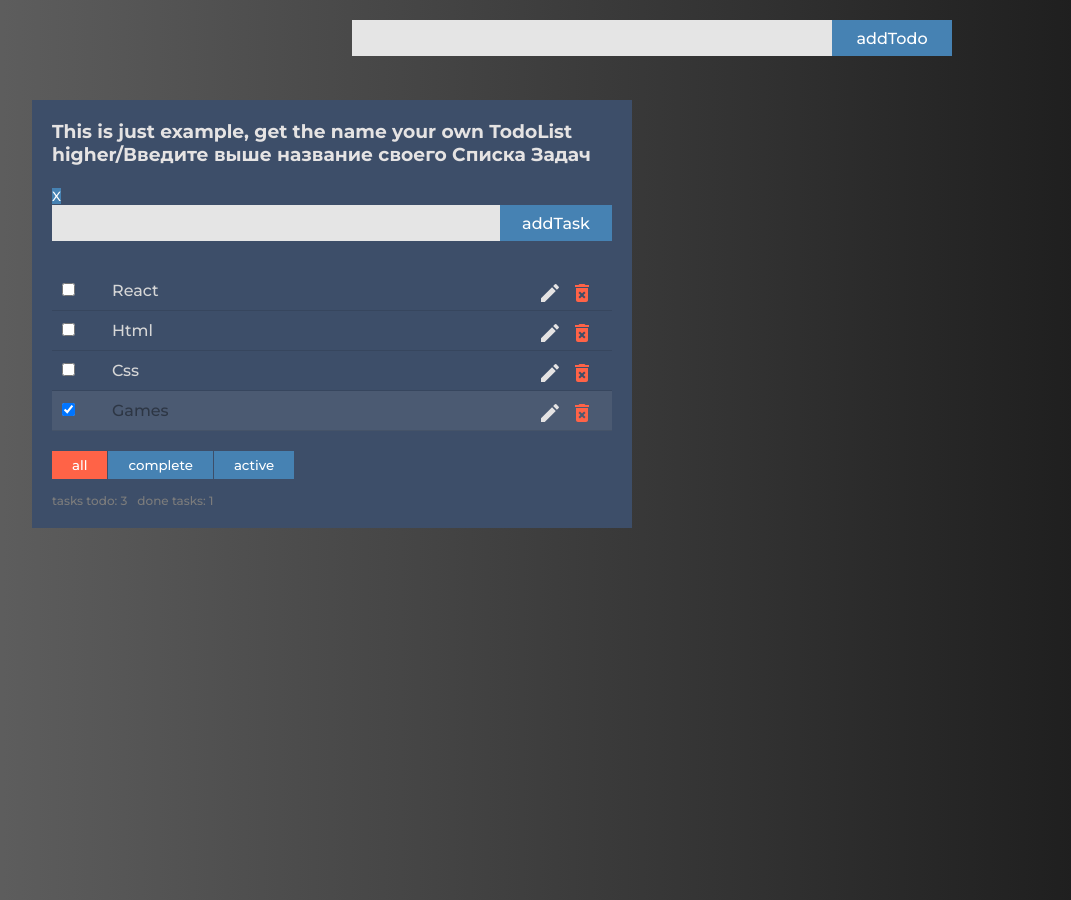
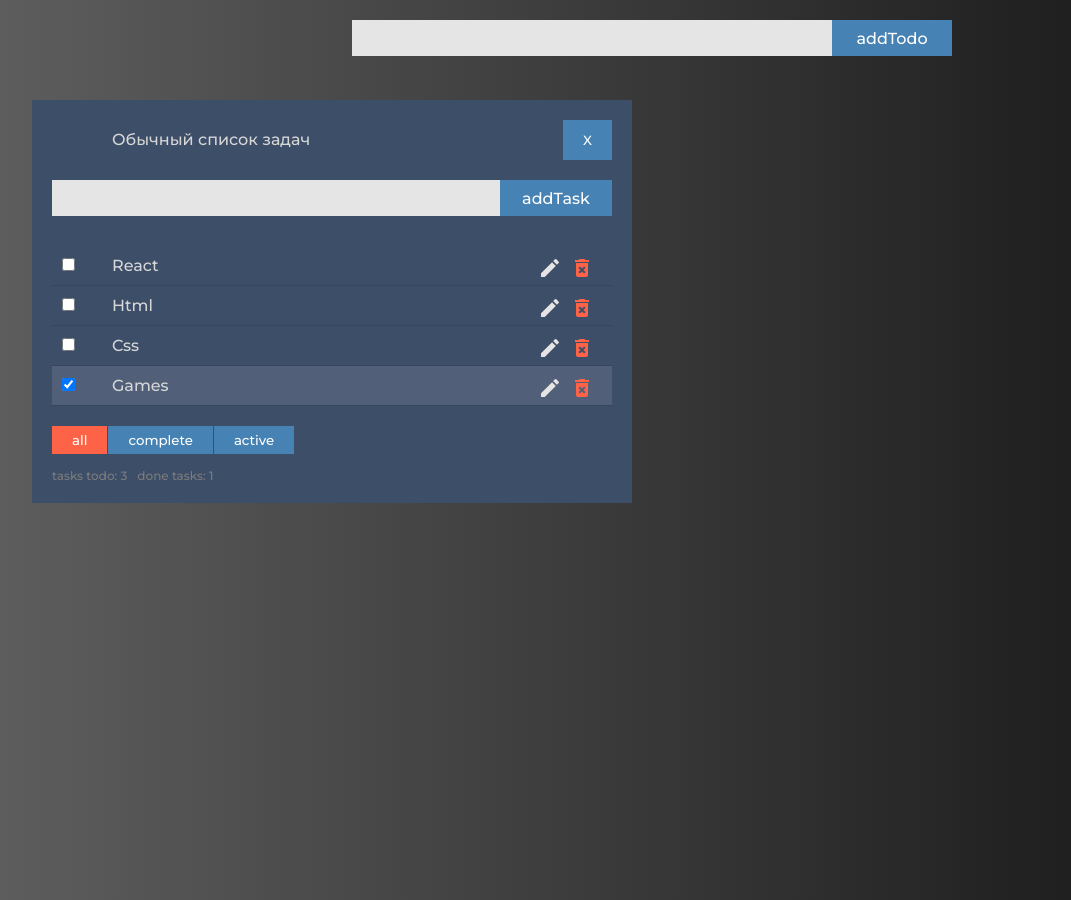
Before and after one commit to whoknow117/TypeScriptTodoList, a React (Create React App) app: page / in a window 1280 px wide. Shown: the top 900 px of the page, without its empty margins (32-1103 px from the left). Built offline with nearby package versions, Linux system fonts and the light colour scheme.

Commit message:
completeEditTodoListTitle

```diff
--- a/src/App.tsx
+++ b/src/App.tsx
@@ -34,7 +34,7 @@ function App() {
     const todoListID2 = v1();
 
     const [todoLists, setTodoLists] = useState<Array<TodoListType>>([
-        {id: todoListID1, title: "This is just example, get the name your own TodoList higher/Введите выше название своего Списка Задач", filter: "all"},
+        {id: todoListID1, title: "Обычный список задач", filter: "all"},
 
     ])
 
@@ -120,6 +120,14 @@ function App() {
         setTodoLists(todoLists=>[  ...todoLists,newTodoList])
         setTasks(tasks => ({...tasks,[newTodoListID]:[]}))
     }
+    const changetodoListTitle = (title:string, todoListID:string) => {
+        const todoList = todoLists.find( tl => tl.id === todoListID)
+        if (todoList) {
+            todoList.title = title;
+            setTodoLists([...todoLists])
+        }
+
+    }
 
     return (
 
@@ -153,6 +161,7 @@ function App() {
                                 addTask={addTask}
                                 changeTaskStatus={changeTaskStatus}
                                 removeTodoList={removeTodoList}
+                                changetodoListTitle={changetodoListTitle}
                                 changeTaskTitle={changeTaskTitle}
                                 changeTodoListTitle={changeTodoListTitle}
                             />
--- a/src/components/TodoList/Affairs/Affairs.module.scss
+++ b/src/components/TodoList/Affairs/Affairs.module.scss
@@ -82,5 +82,9 @@
     background: rgba(0,0,0,.1);
     color: rgba(0,0,0,.1);
   }
+  .done {
+    background: rgba(255,255,255,.1);
+    color: #fff;
+  }
 
 }
--- a/src/components/TodoList/Affairs/Affairs.tsx
+++ b/src/components/TodoList/Affairs/Affairs.tsx
@@ -11,45 +11,49 @@ import CreateIcon from '@material-ui/icons/Create';
 export type PropsType = {
     task: DefaultTasksType
     deleteCallBack: (taskID: string, todoListID: string) => void
-    changeTaskStatus : (taskID: string, isDone: boolean, todoListID: string) => void
+    changeTaskStatus: (taskID: string, isDone: boolean, todoListID: string) => void
     todoID: string
-    changeTaskTitle:(taskID: string, title: string, todoListID: string) => void
+    changeTaskTitle: (taskID: string, title: string, todoListID: string) => void
     taskID: string
 }
 
 const
-    Affairs:React.FC<PropsType> = ({taskID, changeTaskTitle,todoID, changeTaskStatus, deleteCallBack, task, ...restProps}) => {
+    Affairs: React.FC<PropsType> = ({taskID, changeTaskTitle, todoID, changeTaskStatus, deleteCallBack, task, ...restProps}) => {
 
 
-    const changeStatus = (e: ChangeEvent<HTMLInputElement>) => {changeTaskStatus(task.id, e.currentTarget.checked,todoID)}
+        const changeStatus = (e: ChangeEvent<HTMLInputElement>) => {
+            changeTaskStatus(task.id, e.currentTarget.checked, todoID)
+        }
 
-        const deleteTask = () => {deleteCallBack(task.id,todoID) }
-    const  changeTitle = (newValue:string) => {changeTaskTitle(task.id,newValue, todoID)}
+        const deleteTask = () => {
+            deleteCallBack(task.id, todoID)
+        }
+        const changeTaskTitleCallback = (newValue: string) => {
+            changeTaskTitle(task.id, newValue, todoID)
+        }
 
         return <div className={classes.todoWrapper}>
 
         <span className={classes.checkbox}>
             <SupperCheckbox checked={task.isDone} onChange={changeStatus}/>
         </span>
-        <p className={classes.title}>
+            <p className={`${classes.title} ${task.isDone ? classes.done : ""}`}>
                 <EditableSpan
-                          task={task}
-                          todoID={todoID}
-                          deleteCallBack={deleteCallBack}
-                          doneMode={task.isDone}
-                          changeValue={changeTitle}
+                    modeOn
+                    changeValue={changeTaskTitleCallback}
                     title={task.name}/>
+
             </p>
             {/*<div className={classes.refactorButton}>*/}
             {/*    <SupperButton red onClick={deleteTask}> </SupperButton>*/}
 
             {/*    <CreateIcon/>*/}
             {/*</div>*/}
-        {/*<div className={classes.deleteButton}>*/}
-        {/*    <SupperButton red onClick={deleteTask}> </SupperButton>*/}
+            <div className={classes.deleteButton}>
+                <SupperButton red onClick={deleteTask}> </SupperButton>
 
-        {/*    <DeleteForeverIcon/>*/}
-        {/*</div>*/}
+                <DeleteForeverIcon/>
+            </div>
         </div>
     }
 
--- a/src/components/TodoList/Affairs/EditableSpan/EditableSpan.tsx
+++ b/src/components/TodoList/Affairs/EditableSpan/EditableSpan.tsx
@@ -8,16 +8,16 @@ import {DefaultTasksType} from "../../../../App";
 export type EditableSpanType = {
     title: string
     changeValue: (newValue: string) => void
-    doneMode: boolean
-    todoID: string
-    deleteCallBack: (taskID:string, todoID: string) => void
-    task: DefaultTasksType
+    modeOn?: boolean
+
+
+
 }
 
-const EditableSpan:React.FC<EditableSpanType>= ({task,deleteCallBack,todoID,doneMode,changeValue, title}) => {
+const EditableSpan:React.FC<EditableSpanType>= ({ modeOn, changeValue, title}) => {
     const [editMode, setEditMode] = useState<boolean>(false)
     const [titleValue, setTitleValue] =useState<string>(title);
-    const deleteTask = () => {deleteCallBack(task.id,todoID) }
+
 
     const activatedEditMode = () => {
         setEditMode(true)
@@ -49,15 +49,12 @@ const EditableSpan:React.FC<EditableSpanType>= ({task,deleteCallBack,todoID,done
                                 onKeyPress={deactivateEditM }
                                 onBlur={deActivatedEditMode}
                                 autoFocus={true} type="text"/> :
-                <span className={`${classes.common} ${ doneMode ? classes.done : ""}`} onDoubleClick={activatedEditMode}>{title}</span>}
-            <div className={classes.refactorButton}>
+                <span className={`${classes.common}`} onDoubleClick={activatedEditMode}>{title}</span>}
+            {modeOn ? <div className={classes.refactorButton}>
                 <SupperButton onClick={activatedEditMode}/>
                 <CreateIcon/>
-            </div>
-            <div className={classes.deleteButton}>
-                <SupperButton onClick={deleteTask}/>
-                <DeleteForeverIcon/>
-            </div>
+            </div> : ""}
+
         </div>
 
     )
--- a/src/components/TodoList/TodoAffairs.module.scss
+++ b/src/components/TodoList/TodoAffairs.module.scss
@@ -13,9 +13,23 @@
     margin-top: 20px;
   }
   .title {
+    height: 40px;
+    align-items: center;
     background: $backgroundTodoList;
     color: $titleTextColor;
     margin-bottom: 20px;
+    position: relative;
+    display: flex;
+    .span {
+      width: 100%;
+    }
+    button {
+      display: block;
+      right: 0;
+      height: 100%;
+      top: 0;
+      padding: 0 20px;
+    }
   }
   .input {
 
--- a/src/components/TodoList/TodoAffairs.tsx
+++ b/src/components/TodoList/TodoAffairs.tsx
@@ -6,6 +6,7 @@ import TodoButtons from "./TodoButtons/TodoButtons";
 import {AffairsPriorityType, DefaultTasksType} from "../../App";
 import SupperInput from "../common/SuperInput/SupperInput";
 import SupperButton from "../common/SuperButton/SupperButton";
+import EditableSpan from "./Affairs/EditableSpan/EditableSpan";
 
 
 export type TodoListType = {
@@ -18,23 +19,36 @@ export type TodoListType = {
     title: string
     changeTaskTitle: (taskID: string, title: string, todoListID: string) => void
     removeTodoList: (todoListID: string) => void
-    filter:AffairsPriorityType
+    filter: AffairsPriorityType
     changeTodoListTitle: (newTitle: string, todoListID: string) => void
+    changetodoListTitle: (title: string, todoListID: string) => void
 }
 
-const TodoList: React.FC<TodoListType> = ({filter,changeTaskTitle, title, removeTodoList, todoID, tasks, changeTaskStatus, addTask, deleteCallBack, changeFilter}) => {
+const TodoList: React.FC<TodoListType> = ({changetodoListTitle, filter, changeTaskTitle, title, removeTodoList, todoID, tasks, changeTaskStatus, addTask, deleteCallBack, changeFilter}) => {
 
     const addItem = (title: string) => {
         addTask(title, todoID)
     }
     let activeTasks = tasks.filter(t => t.isDone === false);
-    let doneTasks = tasks.filter(t=> t.isDone === true);
+    let doneTasks = tasks.filter(t => t.isDone === true);
 
-    const removeTodoCallback = () => {removeTodoList(todoID)}
+    const removeTodoCallback = () => {
+        removeTodoList(todoID)
+    }
+    const changeTodoListTitleCallback = (title: string) => {
+        changetodoListTitle(title, todoID)
+    }
 
     return <div className={classes.todoWrapper}>
-        <h3 className={classes.title}>{title}</h3>
-        <SupperButton  onClick={removeTodoCallback}>X</SupperButton>
+        <div className={classes.title}>
+           <div className={classes.span}>
+               <EditableSpan
+
+                   changeValue={changeTodoListTitleCallback}
+                   title={title}/>
+           </div>
+            <SupperButton onClick={removeTodoCallback}>X</SupperButton>
+        </div>
 
         <div className={classes.input}>
             <TodoInput addItem={addItem}>addTask</TodoInput>
@@ -51,15 +65,15 @@ const TodoList: React.FC<TodoListType> = ({filter,changeTaskTitle, title, remove
                 deleteCallBack={deleteCallBack}
             />)}
         </div>
-        <TodoButtons  filter={filter} todoID={todoID} changeFilter={changeFilter}/>
-       <div className={classes.infoBlock}>
+        <TodoButtons filter={filter} todoID={todoID} changeFilter={changeFilter}/>
+        <div className={classes.infoBlock}>
             <span className={classes.info}>
             tasks todo: {activeTasks.length}
         </span>
-           <span className={classes.info}>
+            <span className={classes.info}>
             done tasks: {doneTasks.length}
         </span>
-       </div>
+        </div>
 
 
     </div>
```
Lines whose indentation alone changed are shown as unchanged.
